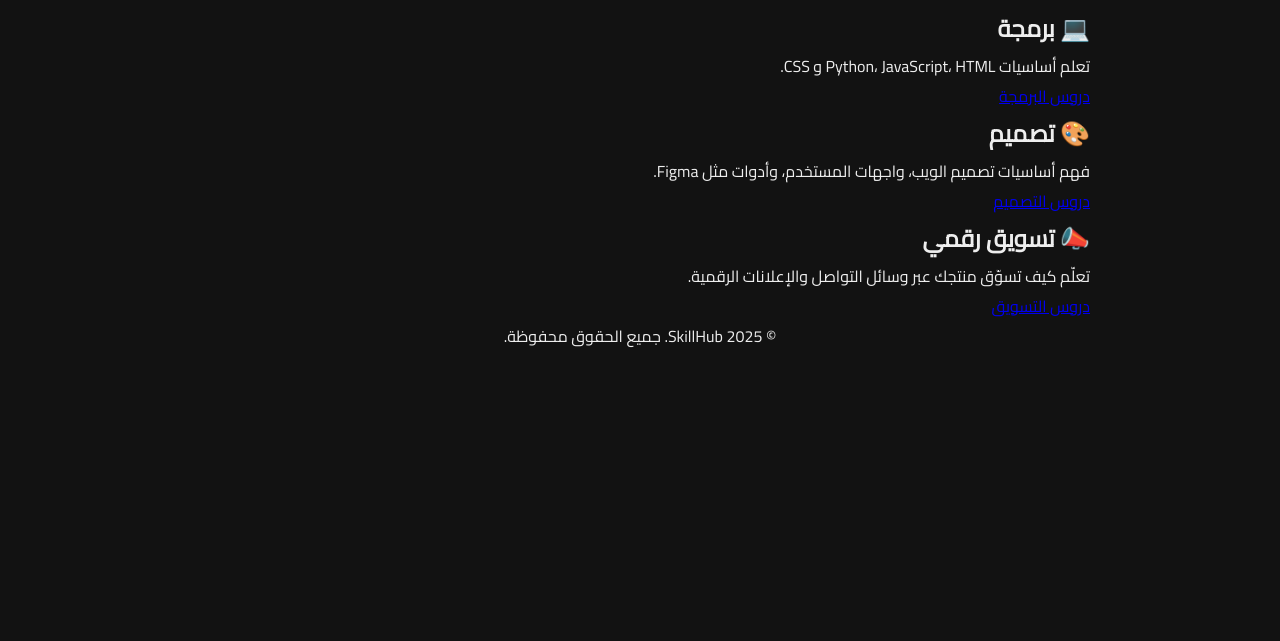
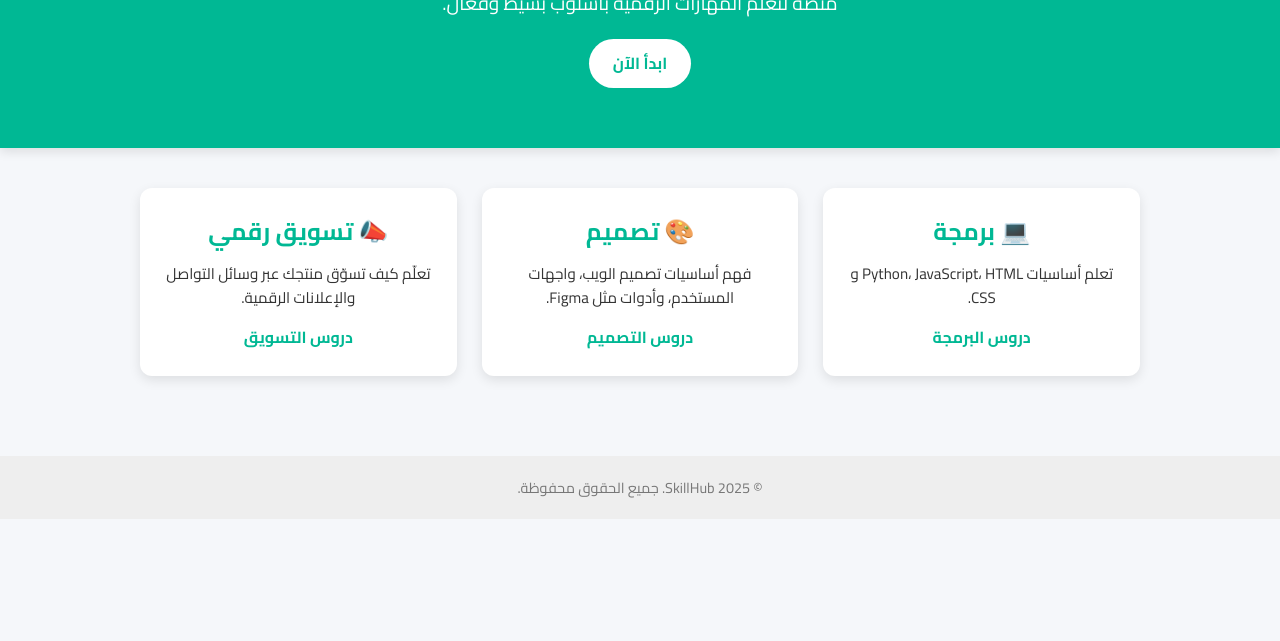
Before and after one commit to ABDELLAH12548621/Skill.hub, a plain HTML site: page index.html in a window 1280 px wide. Shown: the part 159-800 px from the top of the page. Drawn offline with Linux system fonts and the light colour scheme.

Commit message:
Update style.css

```diff
--- a/style.css
+++ b/style.css
@@ -1,112 +1,98 @@
-@import url('https://fonts.googleapis.com/css2?family=Cairo&display=swap');
+@import url('https://fonts.googleapis.com/css2?family=Cairo:wght@400;700&display=swap');
 
 * {
   box-sizing: border-box;
-  margin: 0; padding: 0;
   font-family: 'Cairo', sans-serif;
+  margin: 0;
+  padding: 0;
 }
 
 body {
-  background: #121212;
-  color: #eee;
-  min-height: 100vh;
-  display: flex;
-  flex-direction: column;
-  align-items: center;
-  padding: 20px;
+  background: #f5f7fa;
+  color: #333;
+  line-height: 1.6;
 }
 
 header {
-  margin-bottom: 25px;
+  background: #00b894;
+  color: white;
+  padding: 60px 20px;
   text-align: center;
+  box-shadow: 0 4px 10px rgba(0,0,0,0.1);
 }
 
 header h1 {
-  font-size: 2rem;
+  font-size: 3rem;
+  margin-bottom: 10px;
+}
+
+header p {
+  font-size: 1.2rem;
+  margin-bottom: 20px;
+}
+
+.btn {
+  display: inline-block;
+  background: white;
   color: #00b894;
-  text-shadow: 0 0 5px #00b894;
+  padding: 12px 24px;
+  border-radius: 30px;
+  font-weight: bold;
+  text-decoration: none;
+  transition: background 0.3s;
+}
+
+.btn:hover {
+  background: #f1f1f1;
 }
 
 main {
-  display: flex;
-  max-width: 900px;
-  width: 100%;
-  gap: 25px;
+  padding: 40px 20px;
 }
 
-/* قسم الفيديو */
-.video-player-section {
-  flex: 2;
-  background: #222;
-  padding: 15px;
-  border-radius: 12px;
-  box-shadow: 0 0 15px #00b894;
+.cards {
+  display: grid;
+  grid-template-columns: repeat(auto-fit, minmax(260px, 1fr));
+  gap: 25px;
+  max-width: 1000px;
+  margin: auto;
 }
 
-.video-player-section video {
-  border-radius: 10px;
-  width: 100%;
-  max-height: 450px;
-  background: black;
+.card {
+  background: white;
+  border-radius: 12px;
+  padding: 25px;
+  text-align: center;
+  box-shadow: 0 4px 12px rgba(0,0,0,0.1);
+  transition: transform 0.3s;
 }
 
-.video-player-section h2 {
-  margin-top: 12px;
-  color: #00cec9;
+.card:hover {
+  transform: translateY(-5px);
 }
 
-.video-player-section p {
-  margin-top: 8px;
-  color: #bbb;
-  font-size: 0.9rem;
+.card h2 {
+  margin-bottom: 10px;
+  font-size: 1.5rem;
+  color: #00b894;
 }
 
-/* قائمة الدروس */
-.lesson-list {
-  flex: 1;
-  background: #1e272e;
-  border-radius: 12px;
-  padding: 15px;
-  box-shadow: 0 0 15px #00b894;
-  max-height: 500px;
-  overflow-y: auto;
+.card p {
+  font-size: 0.95rem;
+  margin-bottom: 15px;
 }
 
-.lesson-list h3 {
-  margin-bottom: 15px;
+.card a {
   color: #00b894;
-  text-align: center;
-  font-weight: 700;
+  text-decoration: none;
+  font-weight: bold;
 }
 
-.lesson-list ul {
-  list-style: none;
+footer {
+  text-align: center;
+  padding: 20px;
+  background: #eee;
+  color: #777;
+  font-size: 0.9rem;
+  margin-top: 40px;
 }
-
-.lesson-list li {
-  background: #333;
-  margin-bottom: 12px;
-  padding: 12px 15px;
-  border-radius: 8px;
-  cursor: pointer;
-  transition: background 0.3s ease;
-  color: #eee;
-  box-shadow: inset 0 0 6px #000;
-}
-
-.lesson-list li:hover {
-  background: #00b894;
-  color: #121212;
-  font-weight: 700;
-}
-
-/* Responsive */
-@media (max-width: 768px) {
-  main {
-    flex-direction: column;
-  }
-  .lesson-list {
-    max-height: none;
-    margin-top: 20px;
-  }
-}
```
